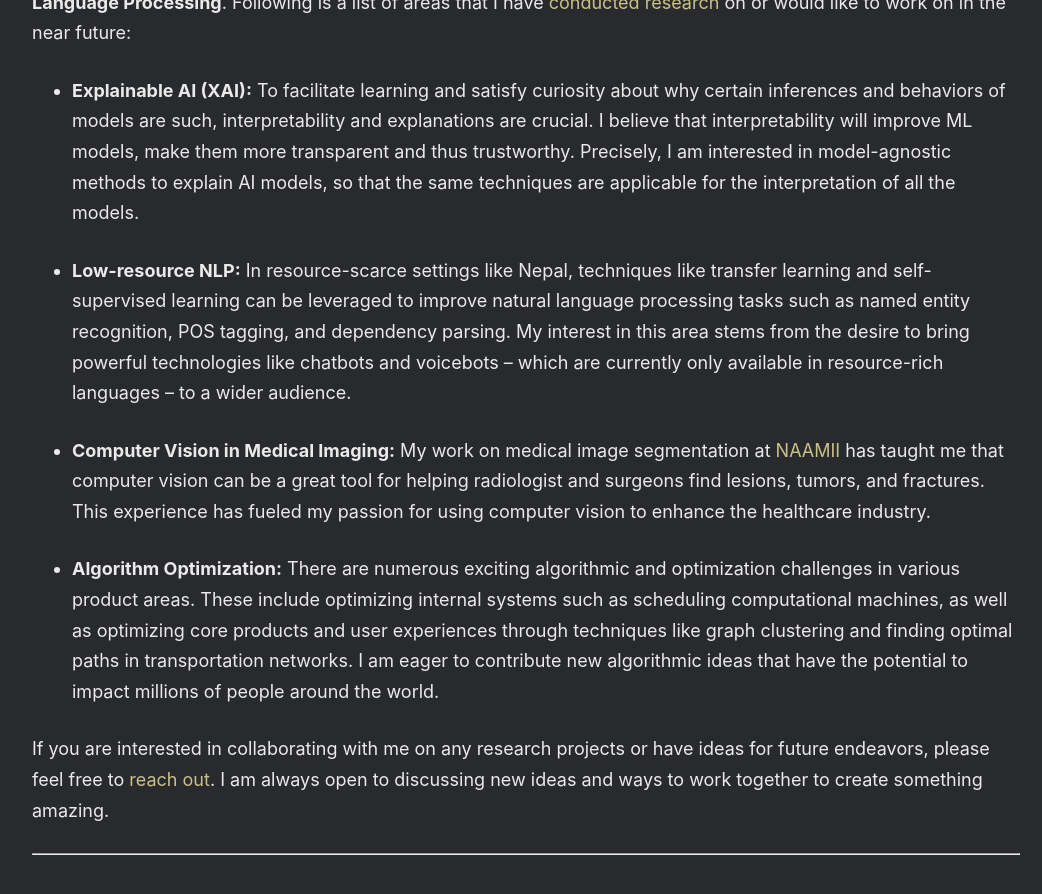
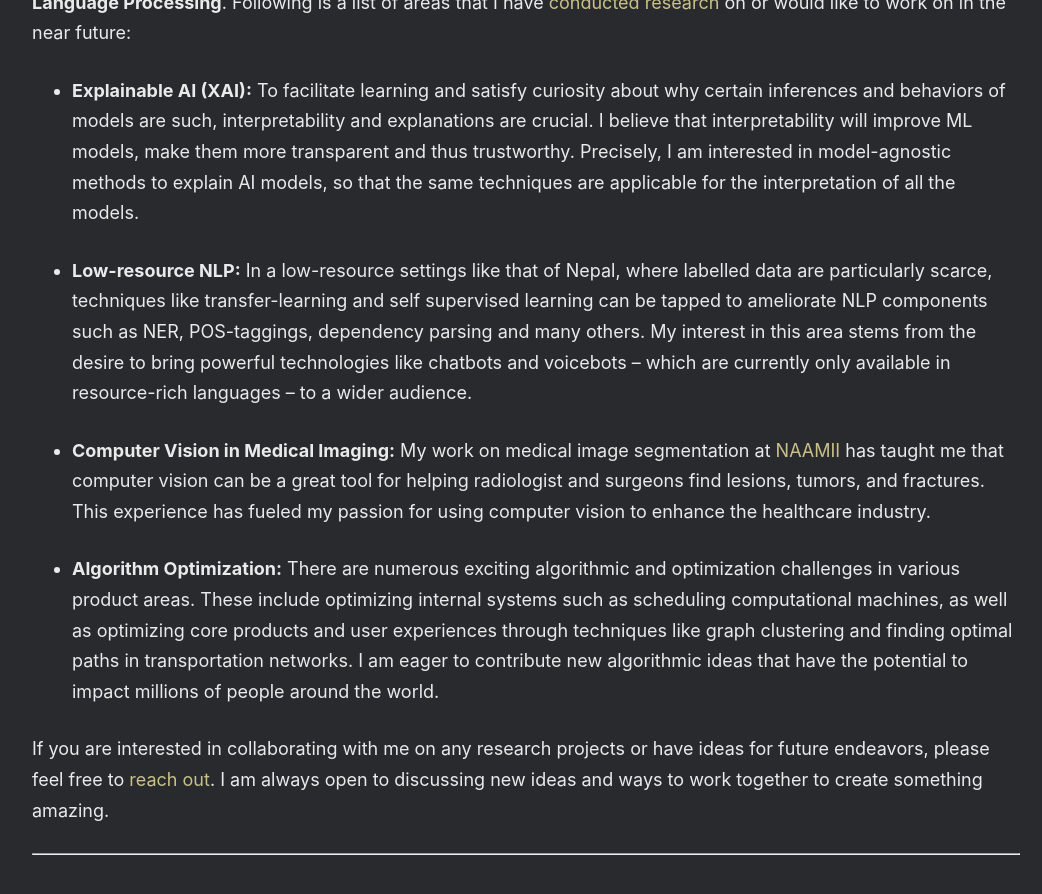
Before and after one commit to prasangadhungel/prasangadhungel.github.io, a Jekyll site: the page built from index.md, in a window 1280 px wide and 900 px high, scrolled down 784 px. Shown: the top 894 px of the window, without its empty margins (114-1156 px from the left). Built offline with Jekyll 4.4.1, drawn with Linux system fonts in a browser that asks for light colours; nearby versions of some CDN libraries.

Commit message:
:zap: restructure a few sentences

```diff
--- a/index.md
+++ b/index.md
@@ -16,7 +16,7 @@ I am interested in **Machine Learning**, specifically **Interpretable Machine Le
 
 - **Explainable AI (XAI):** To facilitate learning and satisfy curiosity about why certain inferences and behaviors of models are such, interpretability and explanations are crucial. I believe that interpretability will improve ML models, make them more transparent and thus trustworthy. Precisely, I am interested in model-agnostic methods to explain AI models, so that the same techniques are applicable for the interpretation of all the models.
 
-- **Low-resource NLP:** In resource-scarce settings like Nepal, techniques like transfer learning and self-supervised learning can be leveraged to improve natural language processing tasks such as named entity recognition, POS tagging, and dependency parsing. My interest in this area stems from the desire to bring powerful technologies like chatbots and voicebots – which are currently only available in resource-rich languages – to a wider audience.
+- **Low-resource NLP:** In a low-resource settings like that of Nepal, where labelled data are particularly scarce, techniques like transfer-learning and self supervised learning can be tapped to ameliorate NLP components such as NER, POS-taggings, dependency parsing and many others. My interest in this area stems from the desire to bring powerful technologies like chatbots and voicebots – which are currently only available in resource-rich languages – to a wider audience.
 
 - **Computer Vision in Medical Imaging:** My work on medical image segmentation at [NAAMII](https://www.naamii.org.np/) has taught me that computer vision can be a great tool for helping radiologist and surgeons find lesions, tumors, and fractures. This experience has fueled my passion for using computer vision to enhance the healthcare industry.
 
```
